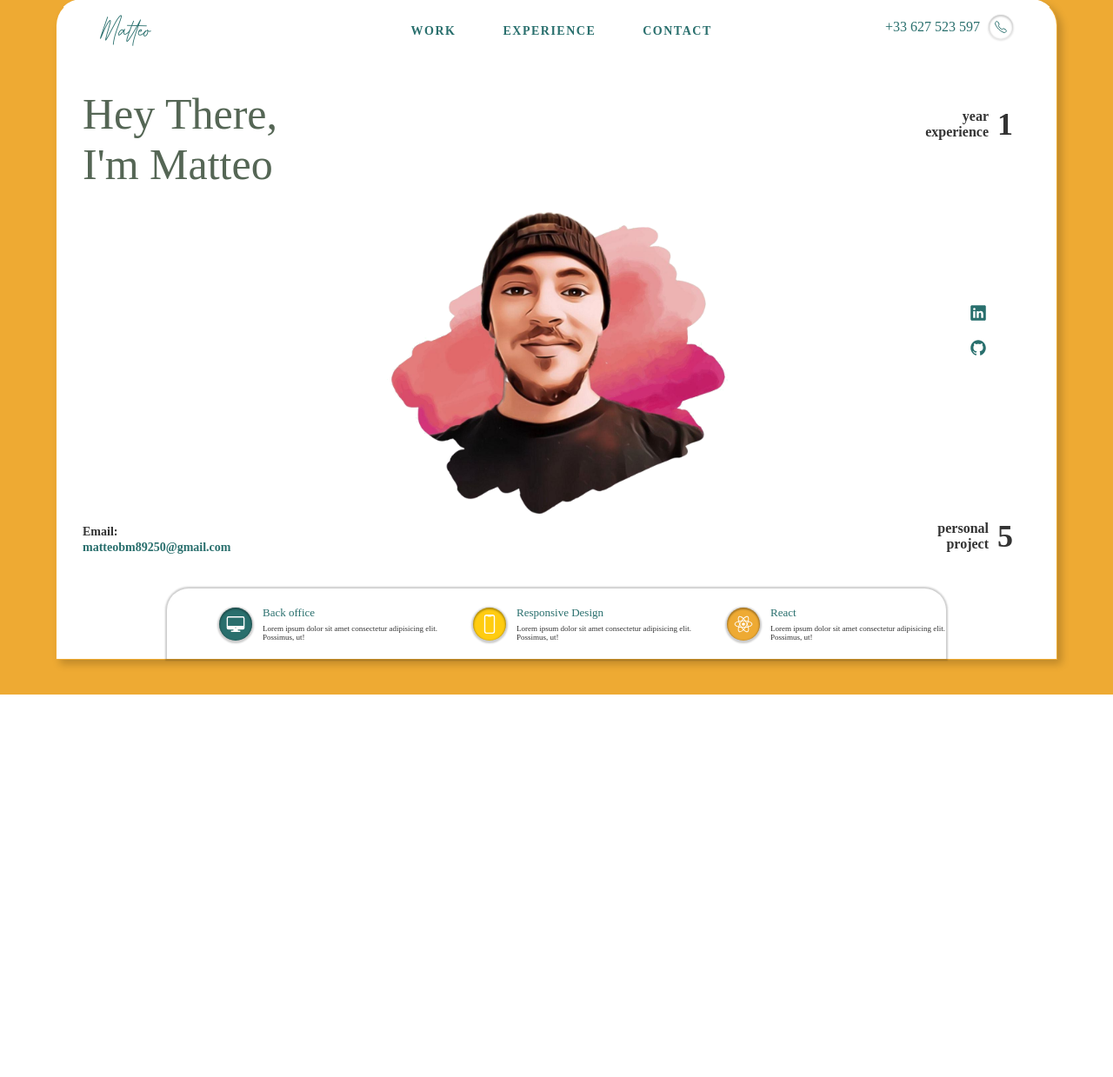
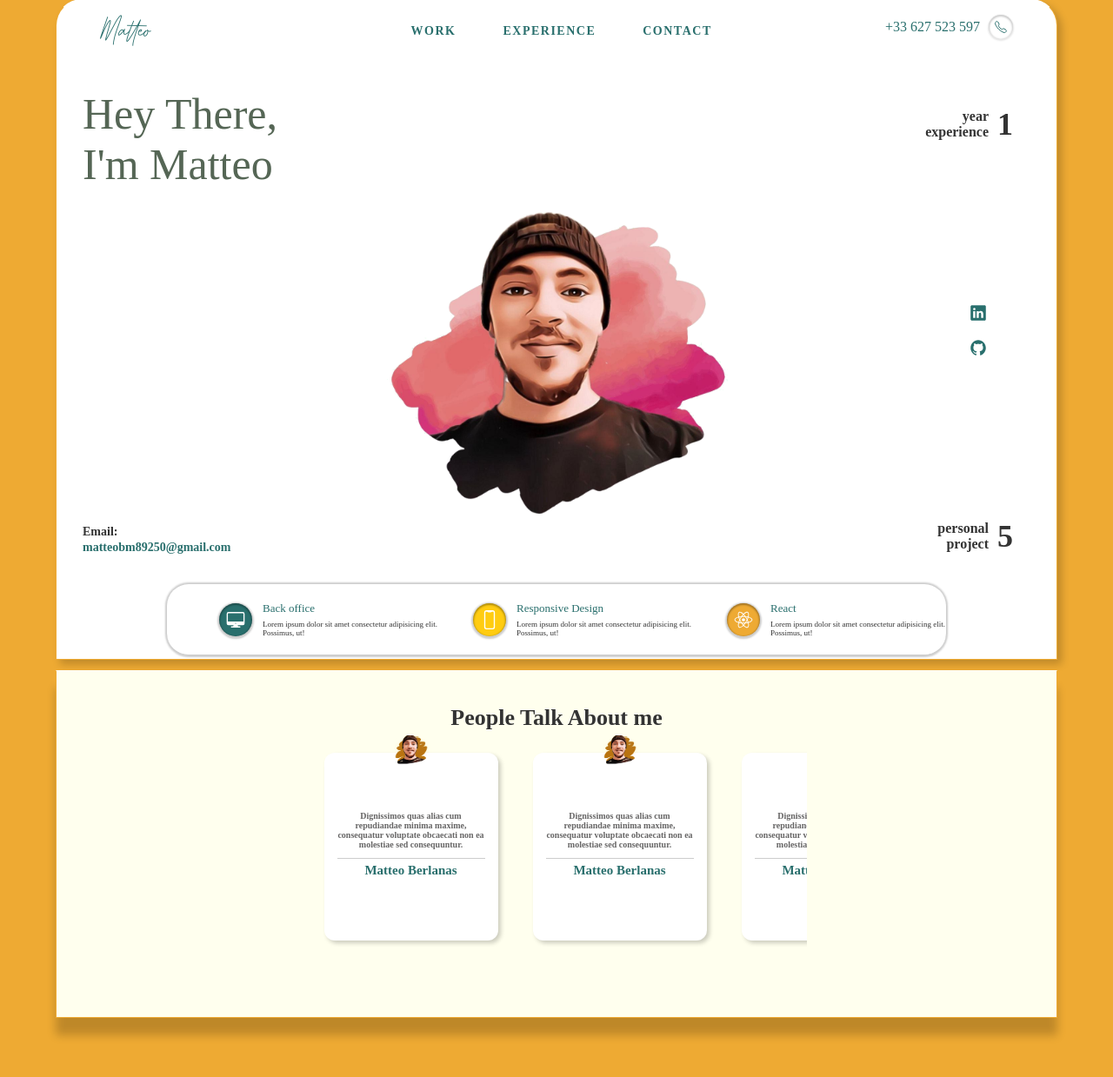
Before and after one commit to MatteoDv89/PortFolio, a PHP site: page / in a window 1280 px wide. Shown: the part 41-1280 px from the top of the page at 87% size. Before the commit the page ends 840 px from the top, so only its background shows below. Run offline with PHP 8.4, Linux system fonts and the light colour scheme; some libraries are stand-ins or nearby versions; some web fonts are replaced.

Commit message:
carousel

```diff
--- a/index.html
+++ b/index.html
@@ -93,6 +93,35 @@
                     </div>
             </div>
         </div>
+
+     </div>
+     <div class="about_me">
+         <h3>People Talk About me</h3>
+         <div class="carousel">
+             <div class="card">
+                 <img src="assets/images/head2.png" alt="profil">
+                 <p>Dignissimos quas alias cum repudiandae minima maxime, consequatur voluptate obcaecati non ea molestiae sed consequuntur.</p>
+                 <span>Matteo Berlanas</span>
+             </div>
+              <div class="card">
+                 <img src="assets/images/head2.png" alt="profil">
+                 <p>Dignissimos quas alias cum repudiandae minima maxime, consequatur voluptate obcaecati non ea molestiae sed consequuntur.</p>
+                 <span>Matteo Berlanas</span>
+             </div>
+              <div class="card">
+                 <img src="assets/images/head2.png" alt="profil">
+                 <p>Dignissimos quas alias cum repudiandae minima maxime, consequatur voluptate obcaecati non ea molestiae sed consequuntur.</p>
+                 <span>Matteo Berlanas</span>
+             </div>
+              <div class="card">
+                 <img src="assets/images/head2.png" alt="profil">
+                 <p>Dignissimos quas alias cum repudiandae minima maxime, consequatur voluptate obcaecati non ea molestiae sed consequuntur.</p>
+                 <span>Matteo Berlanas</span>
+             </div>
+
+         </div>
+
+
      </div>
 
 
--- a/style/style.css
+++ b/style/style.css
@@ -540,13 +540,13 @@ nav .phone_number ion-icon{
 
 .bottom_banner{
     position:absolute;
-    bottom:0px;
+    bottom:4px;
     right: 0;
     left: 0;
     margin: 0 auto;
     padding: 0px 20px;
 
-    border-radius: 25px 25px 0px 0px;
+    border-radius: 25px 25px 25px 25px;
     width: 70vw;
     background-color: #fff;
     display: flex;
@@ -554,6 +554,7 @@ nav .phone_number ion-icon{
     justify-content: space-between;
     align-items: center;
     box-shadow: 0px 0px 2px 2px rgb(0,0,0,0.2);
+    border-bottom: 1px solid #ccc;
 
 }
 
@@ -630,3 +631,94 @@ nav .phone_number ion-icon{
 .overlay h1{
     font-weight: 400;
 }
+
+.about_me{
+    display: flex;
+    flex-direction: column;
+    justify-content: center;
+    align-items: center;
+    height: 50vh;
+    width: 90vw;
+    border: 1px solid var(--orange);
+    background-color: var(--creme);
+    margin: 5vh auto;
+    position:relative;
+    top:-28px;
+    border-top: 1px solid rgb(255,255,255,0.5);
+    box-shadow: 0px 20px 10px 0px rgb(0,0,0,0.2);
+    backdrop-filter: blur(2px);
+    padding: 20px 0px 40px 0px;
+
+}
+
+.about_me h3{
+    font-family: 'Caros Soft ExtraBold';
+    padding: 5px 0px;
+    color: #333;
+    font-size: 26px;
+}
+
+.carousel{
+    width: 50%;
+    height: 80%;
+    overflow: hidden;
+    display: flex;
+
+}
+
+.carousel .card{
+
+
+    min-width: 200px;
+    height: 80%;
+    border-radius: 12px;
+    background-color: rgb(255, 255, 255);
+    margin: 20px;
+    color: #333;
+    display: flex;
+    flex-direction: column;
+    font-family: 'Poppins';
+    font-weight: 600;
+    font-size: 10px;
+    position: relative;
+    justify-content:center;
+    align-items: center;
+    text-align: justify;
+    padding: 0px 15px;
+    box-shadow:  3px 3px 5px  rgb(0,0,0,0.2)
+}
+
+
+.carousel .card img{
+    width: 50px;
+    height: 50px;
+    border-radius: 50%;
+    position:absolute;
+    z-index: 2;
+    top:-25px;
+    left:0px;
+    right: 0px;
+    margin: 0 auto;
+
+
+}
+
+.card p{
+    color: rgb(102, 101, 101);
+    font-family: 'Caros Soft';
+    text-align: center;
+}
+
+.card span{
+
+    font-family: 'Caros Soft ExtraBold';
+    color:#296F6D;
+    font-size: 15px;
+    padding: 5px;
+    border-top: 1px solid #ccc;
+    width: 100%;
+    text-align: center;
+    margin-top: 10px;
+
+
+}
```
Also changed, not shown: assets/images/bar1.png (added), assets/images/bar2.png (added), assets/images/disney.png (added), assets/images/eighty.png (added).
